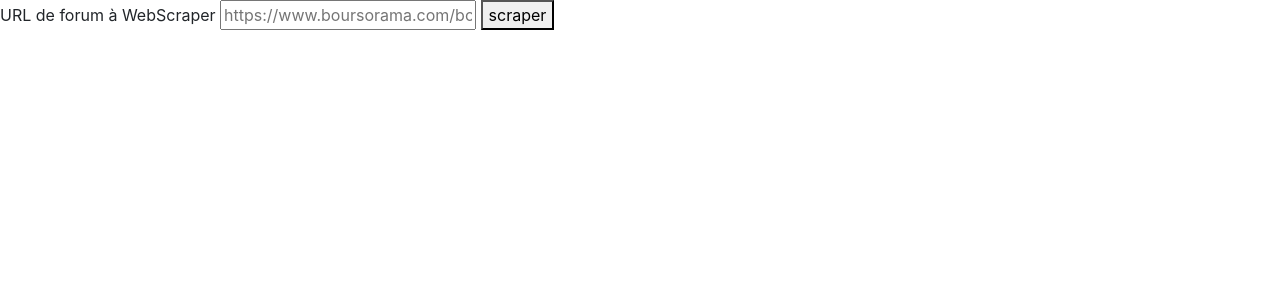
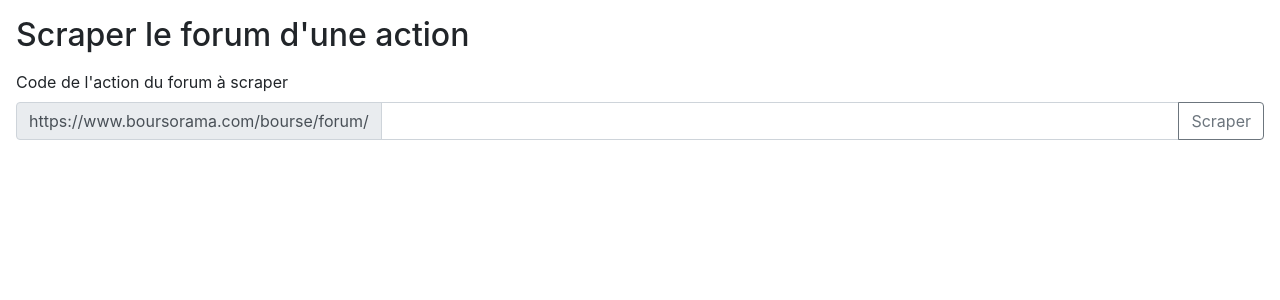
Before and after one commit to lege0053/projet-web-scraping, a PHP site: page /front/forum in a window 1280 px wide. Shown: the part 56-356 px from the top of the page. Run offline with PHP 8.4, Linux system fonts and the light colour scheme.

Commit message:
style: message forum 🎨

```diff
--- a/front/forum.php
+++ b/front/forum.php
@@ -10,12 +10,21 @@ $webpage = new WebPage("Forum");
 
 
 $webpage->appendContent(<<<HTML
-    <div class="">
+    <div class="p-3">
+        <h2 class="mb-3">Scraper le forum d'une action</h2>
         <form action="../api/scrapingForum.php" method="post">
-            <label for="url-type-styled-input">URL de forum à WebScraper </label>
-            <input type="url" name="url" id="url-type-styled-input" placeholder="https://www.boursorama.com/bourse/forum/...">
-
-            <button type="submit">scraper</button>
+            <div class="form-group">
+                <label for="url-type-styled-input">Code de l'action du forum à scraper</label>
+                <div class="input-group flex-nowrap mb-3">
+                    <div class="input-group-prepend">
+                        <span class="input-group-text" id="basic-addon3">https://www.boursorama.com/bourse/forum/</span>
+                    </div>
+                    <input type="text" name="code" class="form-control" id="url-type-styled-input" aria-describedby="basic-addon3">
+                    <div class="input-group-append">
+                        <button class="btn btn-outline-secondary" type="submit" id="button-addon2">Scraper</button>
+                    </div>
+                </div>
+            </div>
         </form>
     </div>
 HTML);
```
Also changed, not shown: api/scrapingForum.php (+3 -5 lines).
